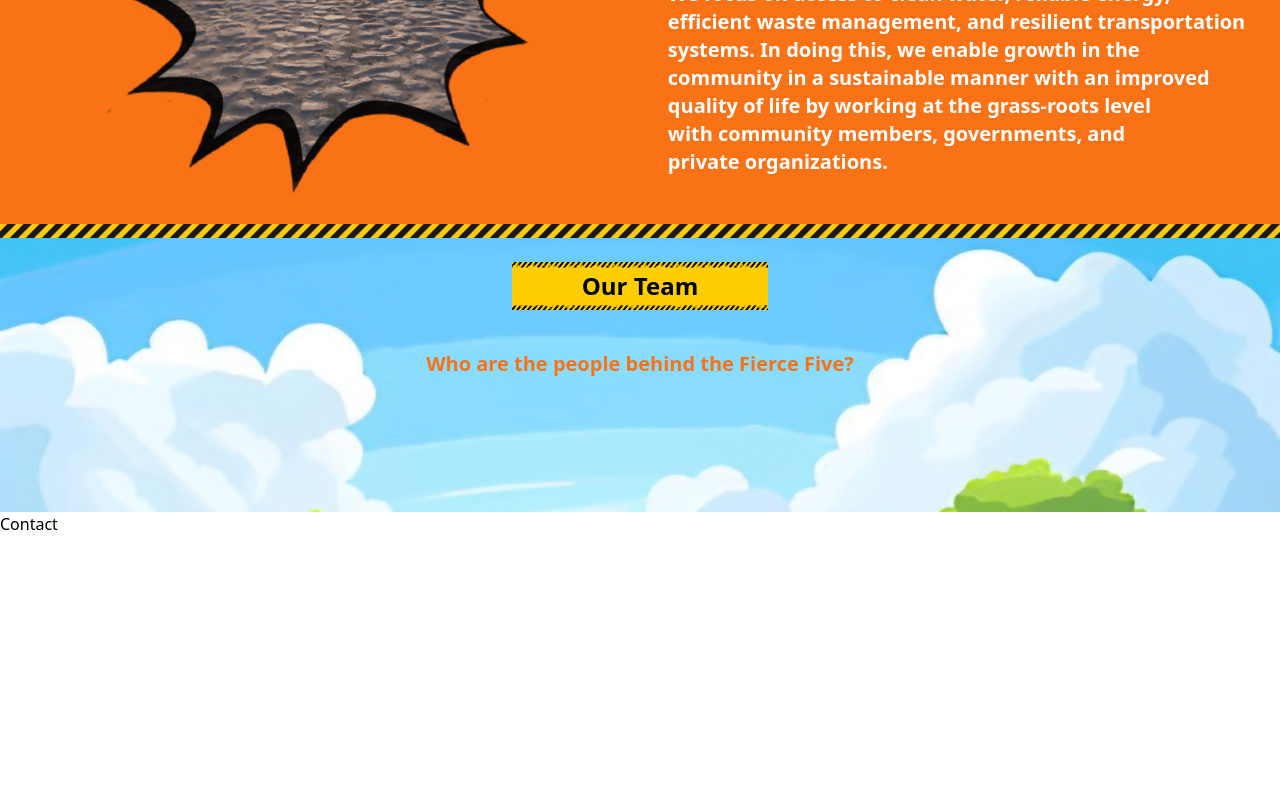
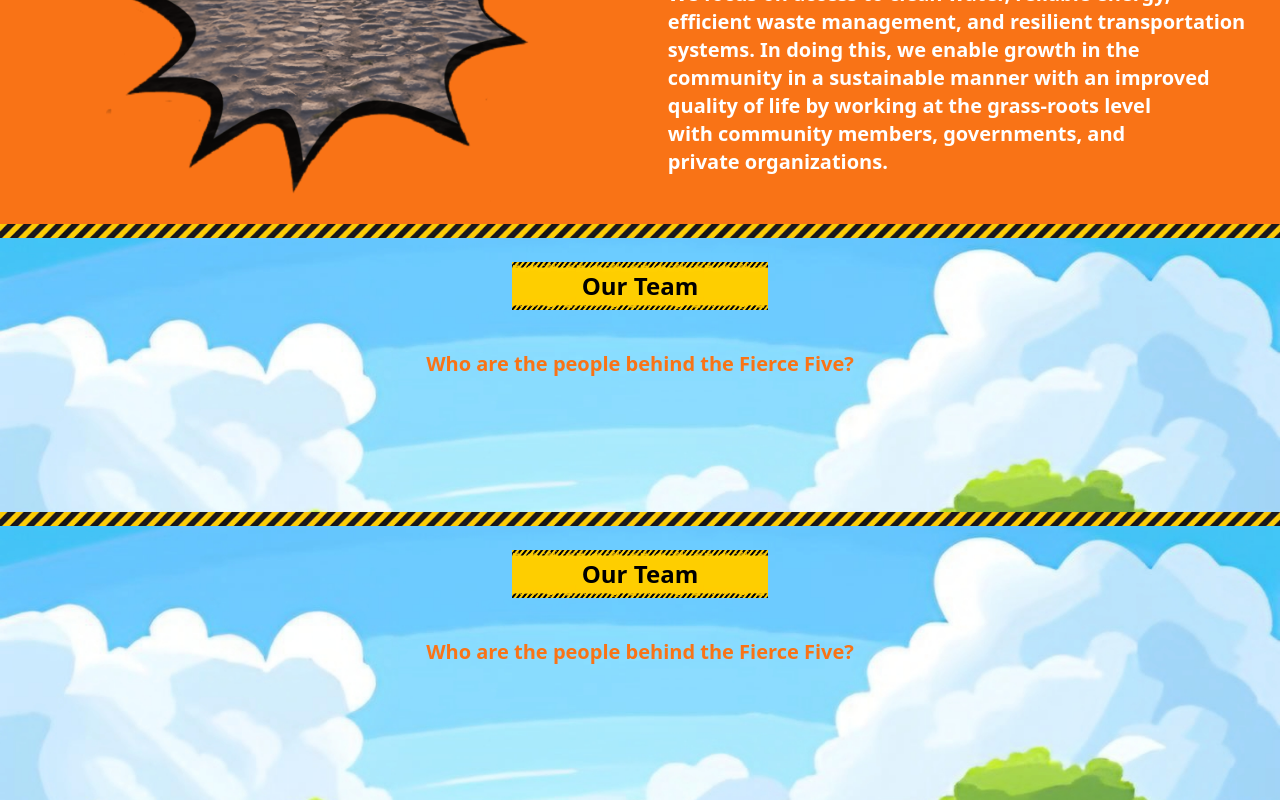
Before and after one commit to ELOXPro/Fierce-Five, a React (Vite) app: page / in a window 1280 px wide. Shown: the part 1844-2644 px from the top of the page. Before the commit the page ends 2380 px from the top, so only its background shows below. Built offline with nearby package versions, Linux system fonts and the light colour scheme.

Commit message:
Beginning

```diff
--- a/src/components/sections/Contact.tsx
+++ b/src/components/sections/Contact.tsx
@@ -1,7 +1,16 @@
-import React from 'react'
-
-export default function Contact() {
+export default function Team() {
   return (
-    <div>Contact</div>
-  )
+    <div className="flex flex-col gap-6 w-full h-72 teamback justify-start items-center">
+      <div className="w-full h-[14px] yborder" />
+      <div className="relative w-64 h-12 text-2xl text-black">
+        <h1 className="absolute w-full h-full flex items-center justify-center font-black">
+          Our Team
+        </h1>
+        <div className="w-full h-full yback" />
+      </div>
+      <h1 className=" text-xl text-pretty font-semibold text-orange-500 text-center p-4">
+        Who are the people behind the Fierce Five?
+      </h1>
+    </div>
+  );
 }
```
